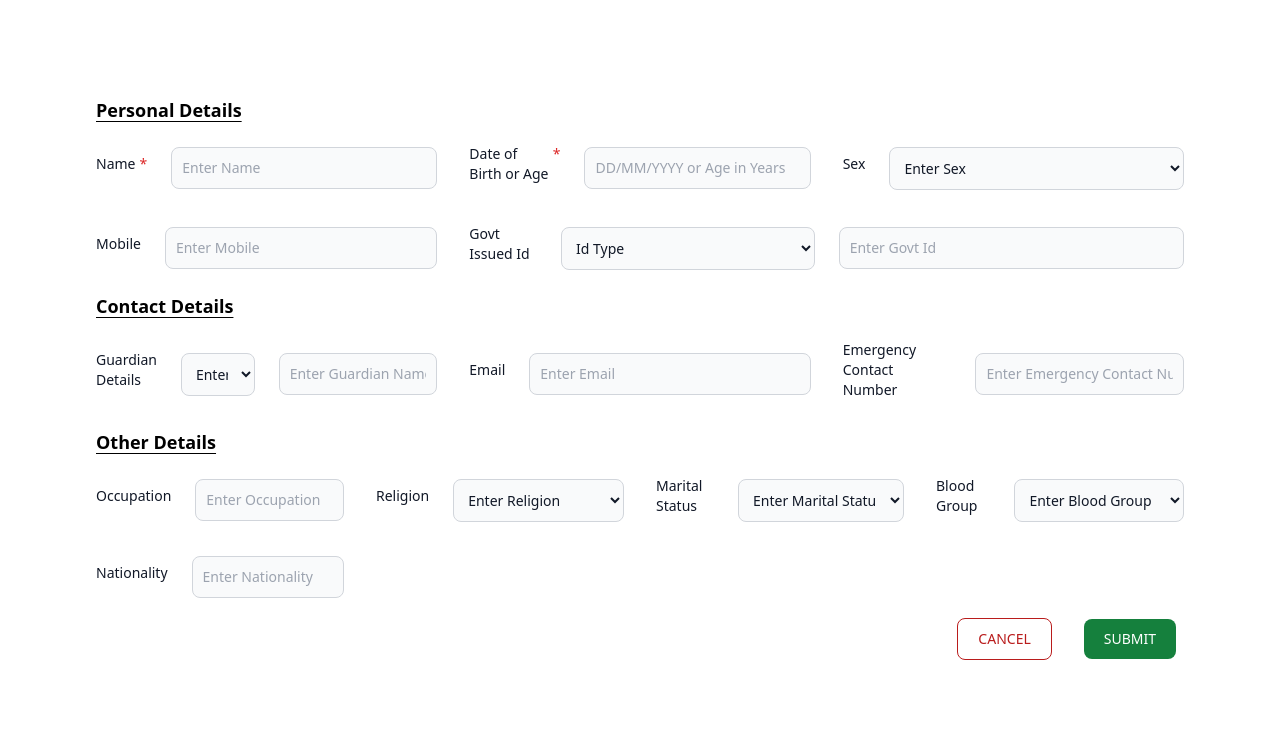
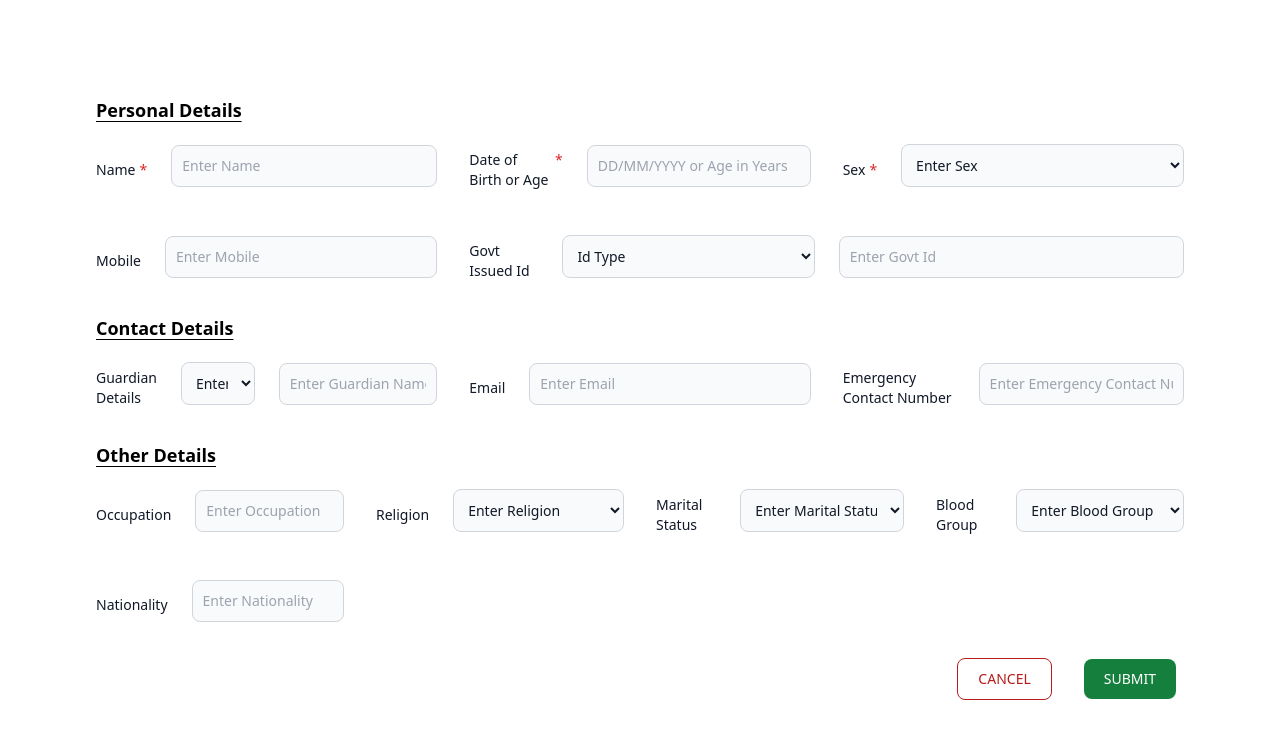
Before and after one commit to SrijanDas/Onito-Assignment, a Next.js app: page /users/add in a window 1280 px wide. Shown: the top 738 px of the page. Built offline with nearby package versions, Linux system fonts and the light colour scheme.

Commit message:
Feat: form validation done

```diff
--- a/package.json
+++ b/package.json
@@ -10,6 +10,7 @@
     "prepare": "husky install"
   },
   "dependencies": {
+    "@hookform/resolvers": "^3.1.0",
     "@types/node": "18.16.3",
     "@types/react": "18.2.0",
     "@types/react-dom": "18.2.1",
--- a/src/components/elements/Input.tsx
+++ b/src/components/elements/Input.tsx
@@ -5,9 +5,18 @@ type Props = {
   placeholder: string;
   required?: boolean;
   type?: string;
+  register?: any;
+  error?: string | null | undefined;
 };
 
-function Input({ label, placeholder, required, type = "text" }: Props) {
+function Input({
+  label,
+  placeholder,
+  required,
+  type = "text",
+  register,
+  error,
+}: Props) {
   return (
     <div className="flex items-center gap-6 w-full">
       {label && (
@@ -15,11 +24,19 @@ function Input({ label, placeholder, required, type = "text" }: Props) {
           {label} {required && <span className="text-red-600">*</span>}
         </label>
       )}
-      <input
-        type={type}
-        className="bg-gray-50 border border-gray-300 text-gray-900 text-sm rounded-lg focus:ring-blue-500 focus:border-blue-500 block w-full p-2.5 dark:bg-gray-700 dark:border-gray-600 dark:placeholder-gray-400 dark:text-white dark:focus:ring-blue-500 dark:focus:border-blue-500"
-        placeholder={placeholder}
-      />
+      <div className="space-y-1 w-full">
+        <input
+          {...register}
+          type={type}
+          className={`bg-gray-50 border ${
+            error ? "border-red-700" : "border-gray-300"
+          } text-gray-900 text-sm rounded-lg focus:ring-blue-500 focus:border-blue-500 block w-full p-2.5`}
+          placeholder={placeholder}
+        />
+        <div className="h-3">
+          <p className="text-sm text-red-700">{error}</p>
+        </div>
+      </div>
     </div>
   );
 }
--- a/src/components/elements/SelectInput.tsx
+++ b/src/components/elements/SelectInput.tsx
@@ -5,23 +5,41 @@ type Props = {
   label?: string;
   defaultValue?: string;
   className?: string;
+  required?: boolean;
+  error?: string | null | undefined;
+  register?: any;
 };
 
-function SelectInput({ label, defaultValue, className, children }: Props) {
+function SelectInput({
+  label,
+  defaultValue,
+  className,
+  required,
+  register,
+  error,
+  children,
+}: Props) {
   return (
     <div className={`flex items-center gap-6 w-full ${className}`}>
       {label && (
-        <label className="block mb-2 text-sm font-medium text-gray-900">
+        <label className="mb-2 text-sm font-medium text-gray-900 flex gap-1">
           {label}
+          {required && <span className="text-red-600">*</span>}
         </label>
       )}
+      <div className="space-y-1 w-full">
         <select
+          {...register}
           defaultValue={defaultValue}
           className="bg-gray-50 border border-gray-300 text-gray-900 text-sm rounded-lg focus:ring-blue-500 focus:border-blue-500 block w-full p-2.5"
         >
           <option disabled>{defaultValue}</option>
           {children}
         </select>
+        <div className="h-3">
+          <p className="text-sm text-red-700">{error}</p>
+        </div>
+      </div>
     </div>
   );
 }
--- a/src/pages/users/add.tsx
+++ b/src/pages/users/add.tsx
@@ -3,8 +3,199 @@ import Input from "@/components/elements/Input";
 import SelectInput from "@/components/elements/SelectInput";
 import Link from "next/link";
 import React from "react";
+import { useForm } from "react-hook-form";
+import {
+  bloodGroupOptions,
+  genderOptions,
+  govtIdTypeOptions,
+  guardianRelationOptions,
+  maritalStatusOptions,
+  religionOptions,
+} from "@/utils/formOptions";
+// import { FormData } from "@/types";
+import { yupResolver } from "@hookform/resolvers/yup";
+import userFormSchema from "@/validators/userForm.validator";
+import * as yup from "yup";
 
 type Props = {};
+
+type FormData = yup.InferType<typeof userFormSchema>;
+
+function AddUser({}: Props) {
+  const {
+    register,
+    setValue,
+    handleSubmit,
+    formState: { errors },
+  } = useForm<FormData>({
+    resolver: yupResolver(userFormSchema),
+  });
+
+  const onSubmit = handleSubmit((data) => {
+    console.log(data);
+  });
+
+  return (
+    <div className="m-24 min-h-screen ">
+      <form onSubmit={onSubmit}>
+        <FormSection title="Personal Details">
+          <div className="grid grid-cols-1 lg:grid-cols-3 gap-8">
+            <Input
+              label="Name"
+              placeholder="Enter Name"
+              register={register("name")}
+              error={errors.name?.message}
+              required
+            />
+            <Input
+              label="Date of Birth or Age"
+              placeholder="DD/MM/YYYY or Age in Years"
+              register={register("age")}
+              error={errors.age?.message}
+              required
+            />
+            <SelectInput
+              error={errors.sex?.message}
+              register={register("sex")}
+              label="Sex"
+              defaultValue="Enter Sex"
+              required
+            >
+              {genderOptions.map((option, i) => (
+                <option key={`gender_option_${i}`} value={option.value}>
+                  {option.label}
+                </option>
+              ))}
+            </SelectInput>
+            <Input
+              register={register("mobile")}
+              error={errors.mobile?.message}
+              label="Mobile"
+              placeholder="Enter Mobile"
+            />
+            <div className="lg:col-span-2 flex gap-6">
+              <SelectInput
+                className="w-[40%]"
+                label="Govt Issued Id"
+                defaultValue="Id Type"
+                register={register("govtIdType")}
+                error={errors.govtIdType?.message}
+              >
+                {govtIdTypeOptions.map((option, i) => (
+                  <option key={`govt_id_option_${i}`} value={option.value}>
+                    {option.label}
+                  </option>
+                ))}
+              </SelectInput>
+              <Input
+                register={register("govtId")}
+                error={errors.govtId?.message}
+                placeholder="Enter Govt Id"
+              />
+            </div>
+          </div>
+        </FormSection>
+        <FormSection title="Contact Details">
+          <div className="grid grid-cols-1 lg:grid-cols-3 gap-8">
+            <div className="flex items-center gap-6">
+              <SelectInput
+                register={register("guardianRelation")}
+                error={errors.guardianRelation?.message}
+                label="Guardian Details"
+                defaultValue="Enter label"
+              >
+                {guardianRelationOptions.map((option, i) => (
+                  <option key={`guardian_option_${i}`} value={option.value}>
+                    {option.label}
+                  </option>
+                ))}
+              </SelectInput>
+              <Input
+                register={register("guardianName")}
+                error={errors.guardianName?.message}
+                placeholder="Enter Guardian Name"
+              />
+            </div>
+            <Input
+              register={register("email")}
+              error={errors.email?.message}
+              label="Email"
+              placeholder="Enter Email"
+              type="email"
+            />
+            <Input
+              register={register("emergencyContactNumber")}
+              error={errors.emergencyContactNumber?.message}
+              label="Emergency Contact Number"
+              placeholder="Enter Emergency Contact Number"
+            />
+          </div>
+        </FormSection>
+        <FormSection title="Other Details">
+          <div className="grid grid-cols-1 lg:grid-cols-4 gap-8">
+            <Input
+              register={register("occupation")}
+              error={errors.occupation?.message}
+              label="Occupation"
+              placeholder="Enter Occupation"
+            />
+            <SelectInput
+              register={register("religion")}
+              error={errors.religion?.message}
+              label="Religion"
+              defaultValue="Enter Religion"
+            >
+              {religionOptions.map((option, i) => (
+                <option key={`religion_option_${i}`} value={option.value}>
+                  {option.label}
+                </option>
+              ))}
+            </SelectInput>
+            <SelectInput
+              register={register("maritalStatus")}
+              error={errors.maritalStatus?.message}
+              label="Marital Status"
+              defaultValue="Enter Marital Status"
+            >
+              {maritalStatusOptions.map((option, i) => (
+                <option key={`mariatal_option_${i}`} value={option.value}>
+                  {option.label}
+                </option>
+              ))}
+            </SelectInput>
+            <SelectInput
+              register={register("bloodGroup")}
+              error={errors.bloodGroup?.message}
+              label="Blood Group"
+              defaultValue="Enter Blood Group"
+            >
+              {bloodGroupOptions.map((option, i) => (
+                <option key={`mariatal_option_${i}`} value={option.value}>
+                  {option.label}
+                </option>
+              ))}
+            </SelectInput>
+            <Input
+              register={register("nationality")}
+              error={errors.nationality?.message}
+              label="Nationality"
+              placeholder="Enter Nationality"
+            />
+          </div>
+        </FormSection>
+        <div className="mt-5 w-full flex flex-1 items-center justify-end gap-6">
+          <Link href="/">
+            <Button text="Cancel" color="secondary" />
+          </Link>
+          <Button type="submit" text="Submit" color="primary" />
+        </div>
+      </form>
+    </div>
+  );
+}
+
+export default AddUser;
+
 type FormSectionProps = {
   title: string;
   children?: JSX.Element | JSX.Element[] | null;
@@ -20,89 +211,3 @@ function FormSection({ title, children }: FormSectionProps) {
     </div>
   );
 }
-
-function AddUser({}: Props) {
-  return (
-    <div className="m-24 min-h-screen ">
-      <form>
-        <FormSection title="Personal Details">
-          <div className="grid grid-cols-3 gap-8">
-            <Input label="Name" placeholder="Enter Name" required />
-            <Input
-              label="Date of Birth or Age"
-              placeholder="DD/MM/YYYY or Age in Years"
-              required
-            />
-            <SelectInput label="Sex" defaultValue="Enter Sex">
-              <option value="M">Male</option>
-              <option value="F">Female</option>
-              <option value="O">Others</option>
-            </SelectInput>
-            <Input label="Mobile" placeholder="Enter Mobile" />
-            <div className="col-span-2 flex gap-6">
-              <SelectInput
-                className="w-[40%]"
-                label="Govt Issued Id"
-                defaultValue="Id Type"
-              >
-                <option value="PAN">Pan</option>
-                <option value="AADHAR">Aadhar</option>
-              </SelectInput>
-              <Input placeholder="Enter Govt Id" />
-            </div>
-          </div>
-        </FormSection>
-        <FormSection title="Contact Details">
-          <div className="grid grid-cols-3 gap-8">
-            <div className="flex items-center gap-6">
-              <SelectInput label="Guardian Details" defaultValue="Enter label">
-                <option value="FATHER">Father</option>
-                <option value="MOTHER">Mother</option>
-                <option value="OTHER">Other</option>
-              </SelectInput>
-              <Input placeholder="Enter Guardian Name" />
-            </div>
-            <Input label="Email" placeholder="Enter Email" type="email" />
-            <Input
-              label="Emergency Contact Number"
-              placeholder="Enter Emergency Contact Number"
-            />
-          </div>
-        </FormSection>
-        <FormSection title="Other Details">
-          <div className="grid grid-cols-4 gap-8">
-            <Input label="Occupation" placeholder="Enter Occupation" />
-            <SelectInput label="Religion" defaultValue="Enter Religion">
-              <option value="HINDU">Hindu</option>
-              <option value="SIKH">Sikh</option>
-              <option value="MUSLIM">Muslim</option>
-              <option value="CHRISTIAN">Christian</option>
-            </SelectInput>
-            <SelectInput
-              label="Marital Status"
-              defaultValue="Enter Marital Status"
-            >
-              <option value="SINGLE">Single</option>
-              <option value="MARRIED">Married</option>
-              <option value="DIVORCED">Divorced</option>
-            </SelectInput>
-            <SelectInput label="Blood Group" defaultValue="Enter Blood Group">
-              <option value="A+">A+</option>
-              <option value="B+">B+</option>
-              <option value="O+">O+</option>
-            </SelectInput>
-            <Input label="Nationality" placeholder="Enter Nationality" />
-          </div>
-        </FormSection>
-        <div className="mt-5 w-full flex flex-1 items-center justify-end gap-6">
-          <Link href="/">
-            <Button text="Cancel" color="secondary" />
-          </Link>
-          <Button text="Submit" color="primary" />
-        </div>
-      </form>
-    </div>
-  );
-}
-
-export default AddUser;
--- /dev/null
+++ b/src/utils/formOptions.ts
@@ -0,0 +1,105 @@
+export const genderOptions = [
+  {
+    label: "Male",
+    value: "M",
+  },
+  {
+    label: "Female",
+    value: "F",
+  },
+  {
+    label: "Other",
+    value: "O",
+  },
+] as const;
+
+export const govtIdTypeOptions = [
+  {
+    label: "PAN",
+    value: "pan",
+  },
+  {
+    label: "Aadhar",
+    value: "aadhar",
+  },
+] as const;
+
+export const guardianRelationOptions = [
+  {
+    label: "Father",
+    value: "father",
+  },
+  {
+    label: "Mother",
+    value: "mother",
+  },
+  {
+    label: "Brother",
+    value: "brother",
+  },
+  {
+    label: "Sister",
+    value: "sister",
+  },
+  {
+    label: "Spouse",
+    value: "spouse",
+  },
+  {
+    label: "Other",
+    value: "other",
+  },
+] as const;
+
+export const religionOptions = [
+  {
+    label: "Hindu",
+    value: "hindu",
+  },
+  {
+    label: "Sikh",
+    value: "sikh",
+  },
+  {
+    label: "Muslim",
+    value: "muslim",
+  },
+  {
+    label: "Christian",
+    value: "christian",
+  },
+  {
+    label: "Other",
+    value: "other",
+  },
+] as const;
+
+export const maritalStatusOptions = [
+  {
+    label: "Single",
+    value: "single",
+  },
+  {
+    label: "Married",
+    value: "married",
+  },
+  {
+    label: "Divorced",
+    value: "divorced",
+  },
+] as const;
+
+export const bloodGroupOptions = [
+  {
+    label: "A+",
+    value: "A+",
+  },
+  {
+    label: "B+",
+    value: "B+",
+  },
+  {
+    label: "O+",
+    value: "O+",
+  },
+] as const;
--- /dev/null
+++ b/src/validators/userForm.validator.ts
@@ -0,0 +1,74 @@
+import {
+  bloodGroupOptions,
+  genderOptions,
+  govtIdTypeOptions,
+  guardianRelationOptions,
+  maritalStatusOptions,
+  religionOptions,
+} from "@/utils/formOptions";
+import * as yup from "yup";
+
+const userFormSchema = yup
+  .object({
+    name: yup.string().required("Name is required"),
+    age: yup
+      .number()
+      .typeError("Age must be a number")
+      .positive("Enter a valid age")
+      .integer("Enter a valid age")
+      .required("Age is required"),
+    sex: yup
+      .string()
+      .oneOf(
+        genderOptions.map((o) => o.value),
+        "Select gender"
+      )
+      .required("Sex is required"),
+    mobile: yup.string().max(12).min(10, "Phone Number must be 10 digits long"),
+    govtIdType: yup.string().oneOf(
+      govtIdTypeOptions.map((o) => o.value),
+      "Select Id Type"
+    ),
+
+    // Regex for pan numbers
+    // https://stackoverflow.com/questions/37251151/pancard-structure-validation-in-javascript-and-php-also
+    govtId: yup.string().when("govtIdType", {
+      is: "pan",
+      then: (schema) =>
+        schema
+          .length(10, "Enter a valid PAN number")
+          .matches(
+            /^([a-zA-Z]){5}([0-9]){4}([a-zA-Z]){1}?$/,
+            "Enter a valid PAN number"
+          ),
+      otherwise: (schema) => schema.length(12, "Enter a valid Aadhar number"),
+    }),
+    guardianRelation: yup.string().oneOf(
+      guardianRelationOptions.map((o) => o.value),
+      "Select relation"
+    ),
+    guardianName: yup.string(),
+    email: yup.string().email("Enter a valid email address"),
+    emergencyContactNumber: yup
+      .string()
+      .max(12)
+      .min(10, "Phone Number must be 10 digits long")
+      .ensure(),
+    occupation: yup.string(),
+    religion: yup.string().oneOf(
+      religionOptions.map((o) => o.value),
+      "Select religion"
+    ),
+    maritalStatus: yup.string().oneOf(
+      maritalStatusOptions.map((o) => o.value),
+      "Select marital status"
+    ),
+    bloodGroup: yup.string().oneOf(
+      bloodGroupOptions.map((o) => o.value),
+      "Select blood group"
+    ),
+    nationality: yup.string(),
+  })
+  .required();
+
+export default userFormSchema;
```
Also changed, not shown: src/types/index.d.ts (added, +17 -0 lines), 1 other file (tests, documents, lock files or other folders). Lines whose indentation alone changed are shown as unchanged.
